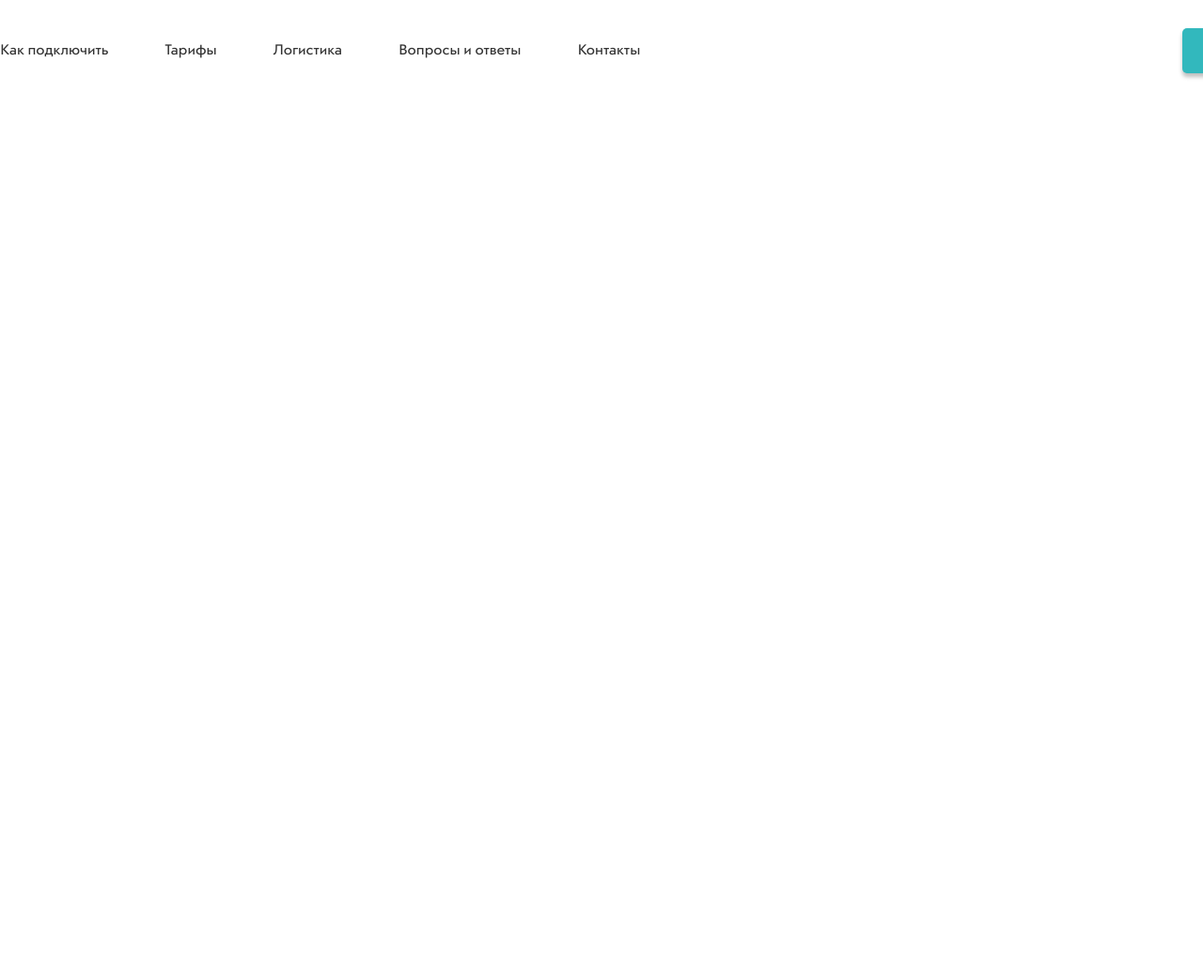
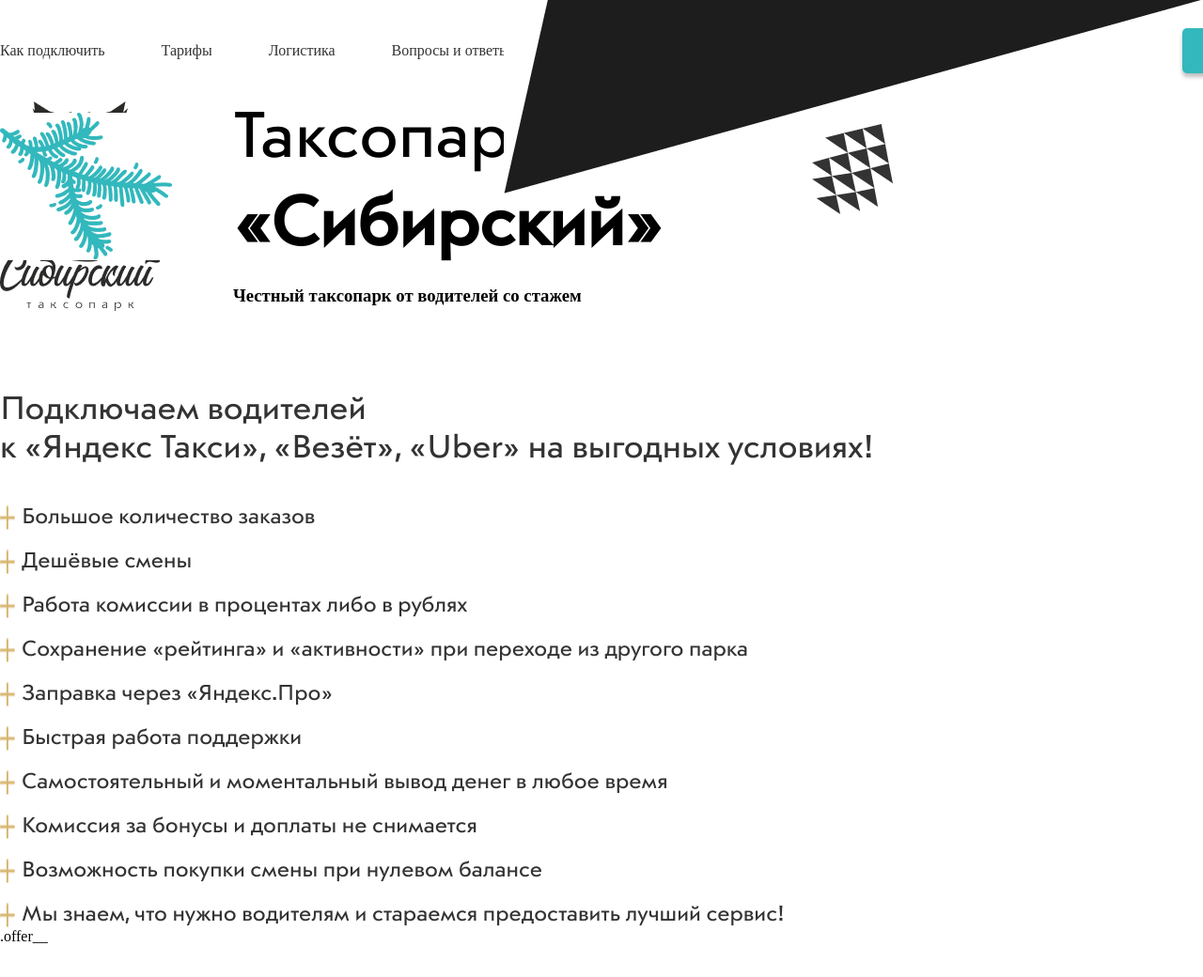
Before and after one commit to Akamakasin/sibirsky, a plain HTML site: page index.html in a window 1280 px wide. Shown: the top 1040 px of the page at 94% size. Before the commit the page ends 800 px from the top, so only its background shows below. Drawn offline with Linux system fonts and the light colour scheme.

Commit message:
Создал блок offer, изменил блок hero. Добавил картинки.

```diff
--- a/index.html
+++ b/index.html
@@ -21,9 +21,87 @@
                     <li class="navbar-block__item">Контакты</li>
                 </ul>
                 <button class="navbar-block__button">Cвязаться с нами</button>
+                <div class="navbar-block__black-elem">
+                    <img src="/img/navbar-black-elem.jpg" alt="black-elem">
+                </div>
+                <div class="navbar-block__tree">
+                    <img src="/img/tree.jpg" alt="tree">
+                </div>
+                <div class="navbar-block__black-tile">
+                   <img src="/img/black-tile.jpg" alt="black-tile">
+                </div>
             </div>
         </div>
     </nav>
 
+
+    <section class="hero">
+        <div class="container">
+            <div class="hero-block">
+                <div class="hero__logo"><img src="/img/logo.png" alt="hero-logo"></div>
+                <div class="hero-text">
+                    <h1 class="hero__title">Таксопарк <span>«Сибирский»</span> </h1>
+                    <h3 class="hero__subtitle">Честный таксопарк от водителей со стажем</h3>
+                </div>
+            </div>
+        </div>
+    </section>
+
+    <section class="offer">
+        <div class="container">
+            <div class="offer-block">
+
+                <h2 class="offer__title">
+                    Подключаем водителей <span>к «Яндекс Такси», «Везёт», «Uber» на выгодных условиях!</span>
+                </h2>
+                <ul class="offer-list">
+                    <li class="offer__item">
+                        <img src="/img/offer__icon.png" alt="offer__icon" class="offer__icon">
+                        <p class="offer__text">Большое количество заказов</p>
+                    </li>
+                    <li class="offer__item">
+                        <img src="/img/offer__icon.png" alt="offer__icon" class="offer__icon">
+                        <p class="offer__text">Дешёвые смены</p>
+                    </li>
+                    <li class="offer__item">
+                        <img src="/img/offer__icon.png" alt="offer__icon" class="offer__icon">
+                        <p class="offer__text">Работа комиссии в процентах либо в рублях</p>
+                    </li>
+                    <li class="offer__item">
+                        <img src="/img/offer__icon.png" alt="offer__icon" class="offer__icon">
+                        <p class="offer__text">Сохранение «рейтинга» и «активности» при переходе из другого парка</p>
+                    </li>
+                    <li class="offer__item">
+                        <img src="/img/offer__icon.png" alt="offer__icon" class="offer__icon">
+                        <p class="offer__text">Заправка через «Яндекс.Про»</p>
+                    </li>
+                    <li class="offer__item">
+                        <img src="/img/offer__icon.png" alt="offer__icon" class="offer__icon">
+                        <p class="offer__text">Быстрая работа поддержки</p>
+                    </li>
+                    <li class="offer__item">
+                        <img src="/img/offer__icon.png" alt="offer__icon" class="offer__icon">
+                        <p class="offer__text">Самостоятельный и  моментальный вывод денег в любое время</p>
+                    </li>
+                    <li class="offer__item">
+                        <img src="/img/offer__icon.png" alt="offer__icon" class="offer__icon">
+                        <p class="offer__text">Комиссия за бонусы и доплаты не снимается</p>
+                    </li>
+                    <li class="offer__item">
+                        <img src="/img/offer__icon.png" alt="offer__icon" class="offer__icon">
+                        <p class="offer__text">Возможность покупки смены при нулевом балансе</p>
+                    </li>
+                    <li class="offer__item">
+                        <img src="/img/offer__icon.png" alt="offer__icon" class="offer__icon">
+                        <p class="offer__text">
+                            Мы знаем, что нужно водителям и стараемся предоставить лучший сервис!
+                        </p>
+                    </li>
+                </ul>
+                .offer__
+            </div>
+        </div>
+    </section>
+
  </body>
  </html>
--- a/sass/_interface.sass
+++ b/sass/_interface.sass
@@ -3,8 +3,6 @@
     padding: 0
     box-sizing: border-box
     list-style: none
-body
-    +reg
 img
     max-width: 100%
 .container
--- /dev/null
+++ b/sass/blocks/_hero.sass
@@ -0,0 +1,17 @@
+.hero
+    &-block
+        display: flex
+    &__logo
+        margin-right: 78px
+    &__title
+        margin-top: 0
+        margin-bottom: 20px
+        font-size: 72px
+        line-height: 81px
+        +reg
+        span
+            display: block
+            margin-top: 10px
+            font-size: 76px
+            line-height: 85px
+            +bold
--- a/sass/blocks/_navbar.sass
+++ b/sass/blocks/_navbar.sass
@@ -19,3 +19,16 @@
             box-shadow: 0px 4px 4px rgba(0, 0, 0, 0.25)
             border-radius: 5px
             +reg
+            z-index: 1
+        &__black-elem
+            position: absolute
+            right: 0
+            top: 0
+        &__tree
+            position: absolute
+            top: 120px
+            left: 0
+        &__black-tile
+            position: absolute
+            right: 330px
+            top: 132px
--- /dev/null
+++ b/sass/blocks/_offer.sass
@@ -0,0 +1,22 @@
+.offer
+    &-block
+        padding: 80px 0px 70px
+    &__title
+        margin-bottom: 40px
+        +reg
+        font-size: 36px
+        line-height: 41px
+        color: $text-black
+        span
+            display: block
+    &__item
+        display: flex
+        margin-bottom: 20px
+        +reg
+        font-size: 24px
+        line-height: 27px
+        color: $text-black
+        &:last-child
+            margin-bottom: 0
+    &__icon
+        margin-right: 7px
--- a/sass/style.sass
+++ b/sass/style.sass
@@ -2,3 +2,5 @@
 @import "interface"
 @import "colors"
 @import "blocks/navbar"
+@import "blocks/hero"
+@import "blocks/offer"
```
Also changed, not shown: css/style.css, img/black-tile.jpg (added), img/logo.png (added), img/navbar-black-elem.jpg (added), img/offer__icon.png (added), img/tree.jpg (added), 1 other file.
